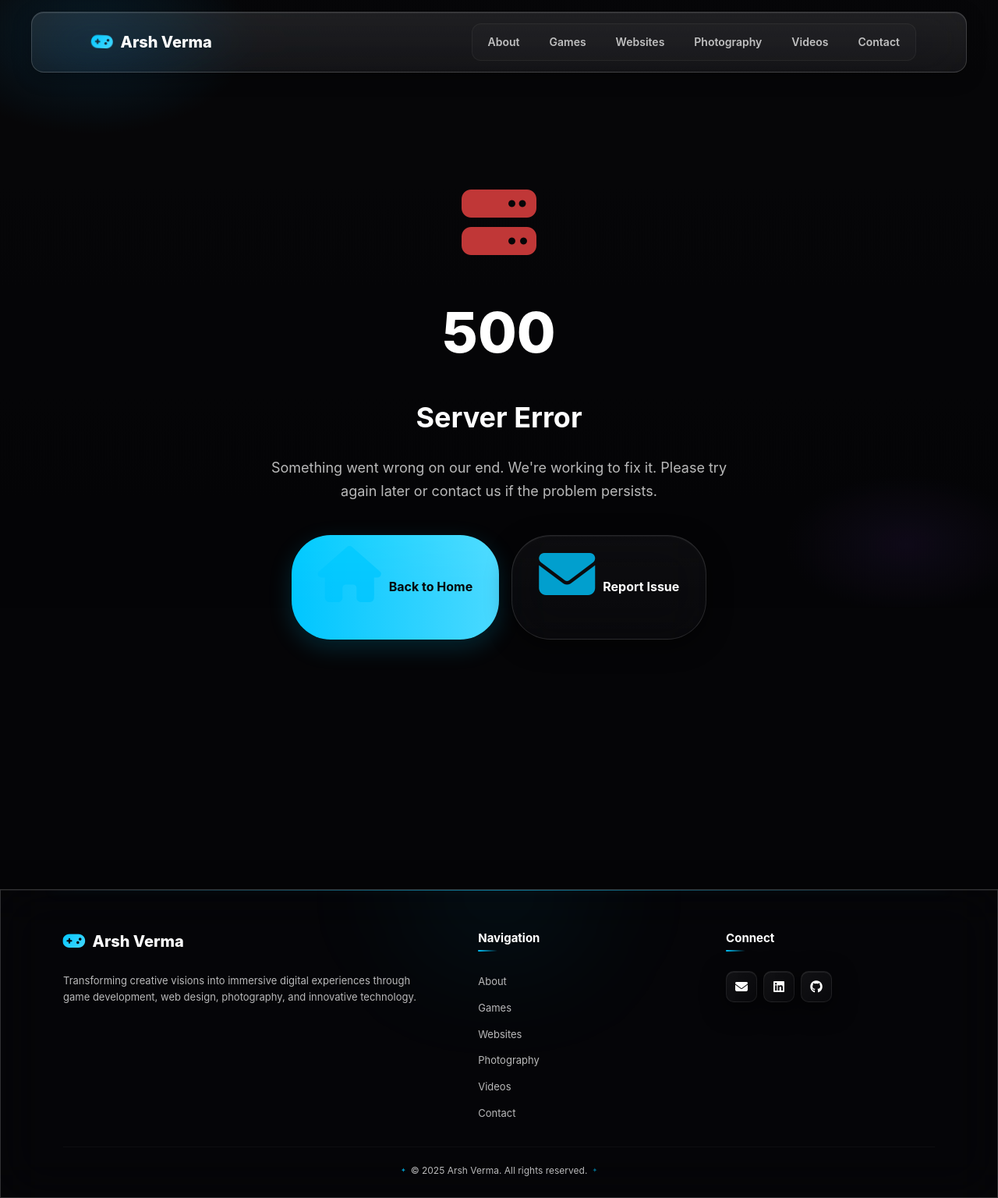
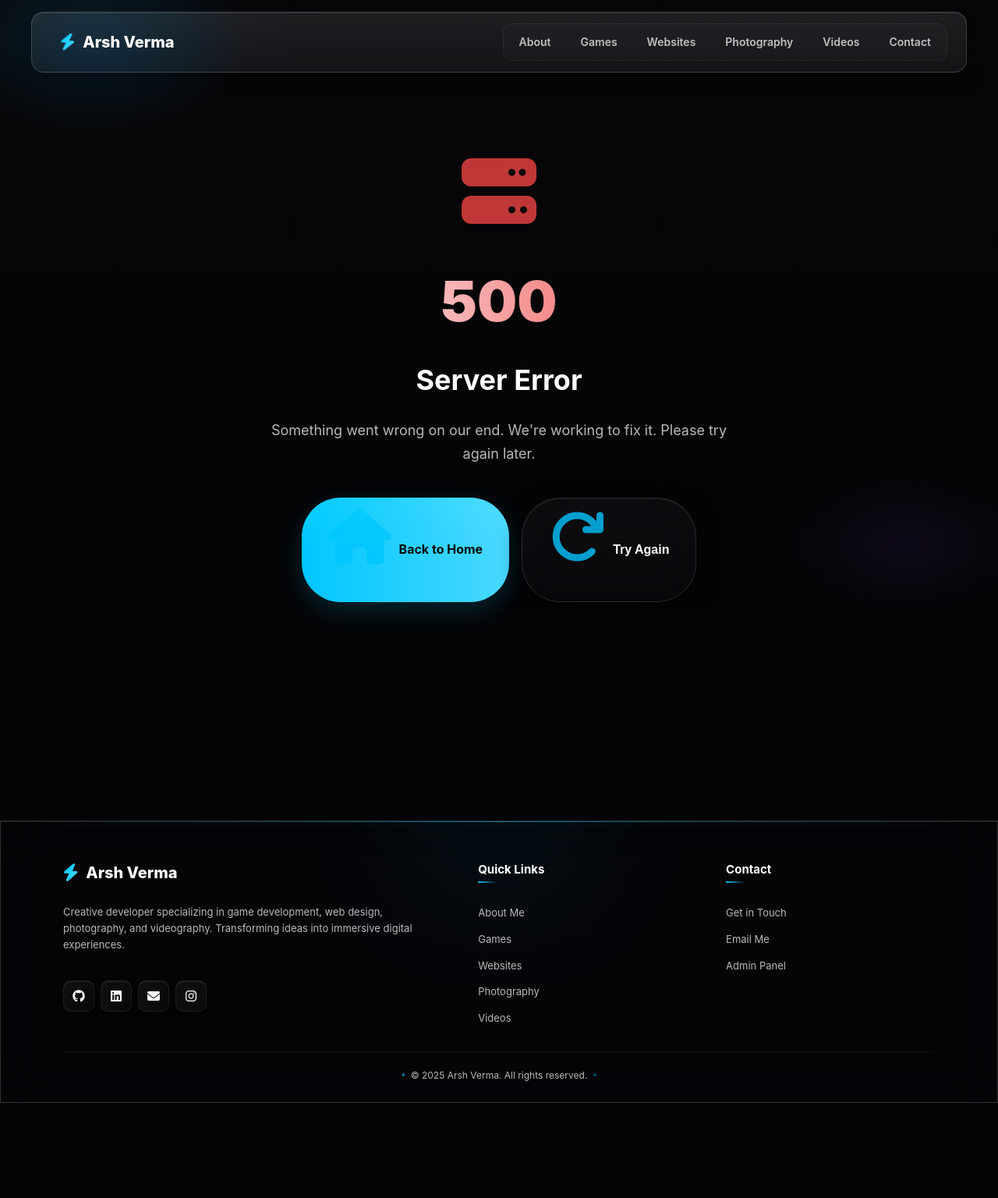
Before and after one commit to ArshVermaGit/ARSHCREATES, a Flask app: template templates/500.html in a window 1280 px wide. Shown: the whole page at 78% size. After the commit the page ends 1414 px from the top, so only its background shows below. Run offline with Flask 3, Linux system fonts and the light colour scheme; the template is opened without the code that fills it, so the values that code supplies are empty; some libraries are stand-ins or nearby versions.

Commit message:
Fixing Minor Errors.

```diff
--- a/app.py
+++ b/app.py
@@ -19,7 +19,7 @@ if not os.path.exists(FEEDBACK_FILE):
     with open(FEEDBACK_FILE, 'w') as f:
         json.dump([], f)
 
-# Sample data (replace with your actual data or database)
+# Sample data
 GAMES = [
     {
         'id': 1,
@@ -74,6 +74,7 @@ def index():
                          videos=VIDEOS)
 
 @app.route('/contact', methods=['POST'])
+@app.route('/submit_feedback', methods=['POST'])
 def contact():
     """Handle contact form submission"""
     try:
@@ -88,7 +89,16 @@ def contact():
         if not all([full_name, email, contact_type, comment]):
             return jsonify({
                 'success': False,
-                'message': 'Please fill in all required fields'
+                'error': 'Please fill in all required fields'
+            }), 400
+
+        # Email validation
+        import re
+        email_regex = r'^[a-zA-Z0-9._%+-]+@[a-zA-Z0-9.-]+\.[a-zA-Z]{2,}$'
+        if not re.match(email_regex, email):
+            return jsonify({
+                'success': False,
+                'error': 'Please enter a valid email address'
             }), 400
 
         # Create feedback entry
@@ -103,8 +113,11 @@ def contact():
         }
 
         # Read existing feedback
-        with open(FEEDBACK_FILE, 'r') as f:
-            feedbacks = json.load(f)
+        try:
+            with open(FEEDBACK_FILE, 'r') as f:
+                feedbacks = json.load(f)
+        except (FileNotFoundError, json.JSONDecodeError):
+            feedbacks = []
 
         # Add new feedback
         feedbacks.append(feedback_entry)
@@ -122,7 +135,7 @@ def contact():
         print(f"Error saving feedback: {str(e)}")
         return jsonify({
             'success': False,
-            'message': 'An error occurred. Please try again later.'
+            'error': 'An error occurred. Please try again later.'
         }), 500
 
 @app.route('/admin/feedback')
@@ -134,81 +147,78 @@ def admin_feedback():
             feedbacks = json.load(f)
 
         # Sort by timestamp (newest first)
-        feedbacks.sort(key=lambda x: x['timestamp'], reverse=True)
+        feedbacks.sort(key=lambda x: x.get('timestamp', ''), reverse=True)
 
-        return render_template('admin_feedback.html', feedbacks=feedbacks)
+        return render_template('admin_feedback.html',
+                             feedbacks=feedbacks,
+                             now=datetime.now())
 
     except Exception as e:
         print(f"Error loading feedback: {str(e)}")
-        return render_template('admin_feedback.html', feedbacks=[])
+        return render_template('admin_feedback.html',
+                             feedbacks=[],
+                             now=datetime.now())
 
-@app.route('/submit_feedback', methods=['POST'])
-def submit_feedback():
+@app.route('/delete_feedback/<feedback_id>', methods=['DELETE'])
+def delete_feedback(feedback_id):
+    """Delete feedback entry"""
     try:
-        # Get form data
-        full_name = request.form.get('full_name')
-        email = request.form.get('email')
-        phone = request.form.get('phone')
-        contact_type = request.form.get('contact_type')
-        comment = request.form.get('comment')
+        # Read feedback from file
+        with open(FEEDBACK_FILE, 'r') as f:
+            feedbacks = json.load(f)
 
-        # Basic validation
-        if not all([full_name, email, contact_type, comment]):
-            return jsonify({'success': False, 'error': 'All required fields must be filled'})
+        # Filter out the feedback to delete
+        feedbacks = [f for f in feedbacks if f.get('id') != feedback_id]
 
-        # Email validation
-        import re
-        email_regex = r'^[a-zA-Z0-9._%+-]+@[a-zA-Z0-9.-]+\.[a-zA-Z]{2,}$'
-        if not re.match(email_regex, email):
-            return jsonify({'success': False, 'error': 'Please enter a valid email address'})
-
-        # Here you would typically save to database
-        # For SQLite example:
-        """
-        from datetime import datetime
-        new_feedback = Feedback(
-            full_name=full_name,
-            email=email,
-            phone=phone,
-            contact_type=contact_type,
-            comment=comment,
-            timestamp=datetime.utcnow()
-        )
-        db.session.add(new_feedback)
-        db.session.commit()
-        """
-
-        print(f"Feedback received: {full_name}, {email}, {contact_type}")
+        # Save updated feedback
+        with open(FEEDBACK_FILE, 'w') as f:
+            json.dump(feedbacks, f, indent=4)
 
         return jsonify({'success': True})
 
     except Exception as e:
-        return jsonify({'success': False, 'error': str(e)})
-
-@app.route('/delete_feedback/<int:feedback_id>', methods=['DELETE'])
-def delete_feedback(feedback_id):
-    try:
-        # Here you would delete from database
-        """
-        feedback = Feedback.query.get(feedback_id)
-        if feedback:
-            db.session.delete(feedback)
-            db.session.commit()
-        """
-        return jsonify({'success': True})
-    except Exception as e:
-        return jsonify({'success': False, 'error': str(e)})
+        print(f"Error deleting feedback: {str(e)}")
+        return jsonify({'success': False, 'error': str(e)}), 500
 
 @app.route('/export_feedback_csv')
 def export_feedback_csv():
+    """Export feedback as CSV"""
     try:
         # Get filter parameters
         search = request.args.get('search', '')
         contact_type = request.args.get('type', '')
         date_filter = request.args.get('date', '')
 
-        # Here you would query your database with filters
-        # feedbacks = Feedback.query.filter(...).all()
+        # Read feedback from file
+        with open(FEEDBACK_FILE, 'r') as f:
+            feedbacks = json.load(f)
+
+        # Apply filters if provided
+        if search:
+            search_lower = search.lower()
+            feedbacks = [f for f in feedbacks if
+                        search_lower in f.get('full_name', '').lower() or
+                        search_lower in f.get('email', '').lower() or
+                        search_lower in f.get('comment', '').lower()]
+
+        if contact_type:
+            feedbacks = [f for f in feedbacks if f.get('contact_type') == contact_type]
+
+        if date_filter:
+            now = datetime.now()
+            if date_filter == 'today':
+                today = now.strftime('%Y-%m-%d')
+                feedbacks = [f for f in feedbacks if f.get('timestamp', '').startswith(today)]
+            elif date_filter == 'week':
+                # Filter last 7 days
+                from datetime import timedelta
+                week_ago = (now - timedelta(days=7)).strftime('%Y-%m-%d')
+                feedbacks = [f for f in feedbacks if f.get('timestamp', '') >= week_ago]
+            elif date_filter == 'month':
+                # Filter last 30 days
+                from datetime import timedelta
+                month_ago = (now - timedelta(days=30)).strftime('%Y-%m-%d')
+                feedbacks = [f for f in feedbacks if f.get('timestamp', '') >= month_ago]
 
         # Create CSV in memory
         output = io.StringIO()
@@ -217,18 +227,17 @@ def export_feedback_csv():
         # Write header
         writer.writerow(['Date', 'Name', 'Email', 'Phone', 'Type', 'Message'])
 
-        # Write data (replace with actual database query)
-        # for feedback in feedbacks:
-        #     writer.writerow([
-        #         feedback.timestamp,
-        #         feedback.full_name,
-        #         feedback.email,
-        #         feedback.phone or '',
-        #         feedback.contact_type,
-        #         feedback.comment
-        #     ])
+        # Write data
+        for feedback in feedbacks:
+            writer.writerow([
+                feedback.get('timestamp', ''),
+                feedback.get('full_name', ''),
+                feedback.get('email', ''),
+                feedback.get('phone', ''),
+                feedback.get('contact_type', '').replace('_', ' ').title(),
+                feedback.get('comment', '')
+            ])
 
-        # For now, return empty CSV
         output.seek(0)
 
         return Response(
@@ -238,7 +247,8 @@ def export_feedback_csv():
         )
 
     except Exception as e:
-        return jsonify({'success': False, 'error': str(e)})
+        print(f"Error exporting CSV: {str(e)}")
+        return jsonify({'success': False, 'error': str(e)}), 500
 
 @app.route('/api/feedback')
 def api_feedback():
@@ -247,7 +257,7 @@ def api_feedback():
         with open(FEEDBACK_FILE, 'r') as f:
             feedbacks = json.load(f)
 
-        feedbacks.sort(key=lambda x: x['timestamp'], reverse=True)
+        feedbacks.sort(key=lambda x: x.get('timestamp', ''), reverse=True)
 
         return jsonify({
             'success': True,
--- a/templates/500.html
+++ b/templates/500.html
@@ -5,20 +5,20 @@
 {% block content %}
 <section class="section" style="min-height: 80vh; display: flex; align-items: center; justify-content: center;">
     <div class="container">
-        <div class="empty-state" style="padding: 120px 40px;">
-            <i class="fas fa-server" style="font-size: 96px; color: #ef4444; margin-bottom: 32px; display: block; opacity: 0.8;"></i>
-            <h1 style="font-size: 72px; margin-bottom: 24px; font-weight: 800; color: var(--text-primary);">500</h1>
-            <h3 style="font-size: 36px; margin-bottom: 20px; font-weight: 700; color: var(--text-primary);">Server Error</h3>
-            <p style="font-size: 18px; color: var(--text-secondary); line-height: 1.7; margin-bottom: 40px; max-width: 600px; margin-left: auto; margin-right: auto;">
-                Something went wrong on our end. We're working to fix it. Please try again later or contact us if the problem persists.
+        <div class="empty-state" style="padding: 80px 40px;">
+            <i class="fas fa-server" style="font-size: 96px; color: #ef4444; margin-bottom: 32px; opacity: 0.8;"></i>
+            <h1 style="font-size: 72px; font-weight: 900; margin-bottom: 16px; background: linear-gradient(90deg, #ffffff 0%, #ef4444 100%); -webkit-background-clip: text; background-clip: text; -webkit-text-fill-color: transparent;">500</h1>
+            <h3 style="font-size: 36px; margin-bottom: 20px; font-weight: 700;">Server Error</h3>
+            <p style="font-size: 18px; color: var(--text-secondary); line-height: 1.7; max-width: 600px; margin: 0 auto 40px;">
+                Something went wrong on our end. We're working to fix it. Please try again later.
             </p>
             <div style="display: flex; gap: 16px; justify-content: center; flex-wrap: wrap;">
                 <a href="/" class="btn btn-primary">
                     <i class="fas fa-home"></i> Back to Home
                 </a>
-                <a href="mailto:arshvermadev@gmail.com" class="btn btn-glass">
-                    <i class="fas fa-envelope"></i> Report Issue
-                </a>
+                <button onclick="location.reload()" class="btn btn-glass">
+                    <i class="fas fa-redo"></i> Try Again
+                </button>
             </div>
         </div>
     </div>
--- a/templates/base.html
+++ b/templates/base.html
@@ -3,32 +3,37 @@
 <head>
     <meta charset="UTF-8">
     <meta name="viewport" content="width=device-width, initial-scale=1.0">
-    <meta name="description" content="Arsh Verma - Creative Developer Portfolio - Games, Websites, Photography, and More">
+    <meta name="description" content="Arsh Verma - Creative Developer & Content Creator specializing in game development, web design, photography, and videography">
     <title>{% block title %}Arsh Verma - Creative Developer{% endblock %}</title>
 
+    <!-- Stylesheets -->
+    <link rel="stylesheet" href="{{ url_for('static', filename='css/style.css') }}">
+
+    <!-- Font Awesome -->
     <link rel="stylesheet" href="https://cdnjs.cloudflare.com/ajax/libs/font-awesome/6.4.0/css/all.min.css">
-    <link rel="stylesheet" href="{{ url_for('static', filename='css/style.css') }}">
+
+    <!-- Favicon -->
+    <link rel="icon" type="image/x-icon" href="{{ url_for('static', filename='images/favicon.ico') }}">
+
+    {% block extra_head %}{% endblock %}
 </head>
 <body>
-    <!-- NOTIFICATION CONTAINER -->
-    <div id="notificationContainer"></div>
-
-    <!-- NAVIGATION BAR -->
+    <!-- Navbar -->
     <nav class="navbar" id="navbar">
-        <div class="container nav-container">
+        <div class="nav-container">
             <a href="/" class="logo">
-                <i class="fas fa-gamepad"></i>
+                <i class="fas fa-bolt"></i>
                 <span>Arsh Verma</span>
             </a>
             <ul class="nav-menu" id="navMenu">
-                <li><a href="/#about">About</a></li>
-                <li><a href="/#games">Games</a></li>
-                <li><a href="/#websites">Websites</a></li>
-                <li><a href="/#photography">Photography</a></li>
-                <li><a href="/#videos">Videos</a></li>
-                <li><a href="/#contact">Contact</a></li>
+                <li><a href="/#about"><span>About</span></a></li>
+                <li><a href="/#games"><span>Games</span></a></li>
+                <li><a href="/#websites"><span>Websites</span></a></li>
+                <li><a href="/#photography"><span>Photography</span></a></li>
+                <li><a href="/#videos"><span>Videos</span></a></li>
+                <li><a href="/#contact"><span>Contact</span></a></li>
             </ul>
-            <button class="nav-toggle" id="navToggle">
+            <button class="nav-toggle" id="navToggle" aria-label="Toggle navigation">
                 <span></span>
                 <span></span>
                 <span></span>
@@ -36,62 +41,65 @@
         </div>
     </nav>
 
-    <!-- MAIN CONTENT -->
+    <!-- Main Content -->
     <main>
         {% block content %}{% endblock %}
     </main>
 
-    <!-- FOOTER -->
+    <!-- Footer -->
     <footer class="footer">
         <div class="container">
             <div class="footer-content">
-                <!-- BRAND SECTION -->
                 <div class="footer-section">
                     <div class="footer-brand">
-                        <i class="fas fa-gamepad"></i>
+                        <i class="fas fa-bolt"></i>
                         <span>Arsh Verma</span>
                     </div>
-                    <p>Transforming creative visions into immersive digital experiences through game development, web design, photography, and innovative technology.</p>
+                    <p>Creative developer specializing in game development, web design, photography, and videography. Transforming ideas into immersive digital experiences.</p>
+                    <div class="social-links" style="margin-top: 20px;">
+                        <a href="https://github.com/ArshVermaGit" target="_blank" rel="noopener" aria-label="GitHub">
+                            <i class="fab fa-github"></i>
+                        </a>
+                        <a href="https://linkedin.com/in/arshvermadev/" target="_blank" rel="noopener" aria-label="LinkedIn">
+                            <i class="fab fa-linkedin"></i>
+                        </a>
+                        <a href="mailto:arshvermadev@gmail.com" aria-label="Email">
+                            <i class="fas fa-envelope"></i>
+                        </a>
+                        <a href="https://instagram.com/arshverma" target="_blank" rel="noopener" aria-label="Instagram">
+                            <i class="fab fa-instagram"></i>
+                        </a>
+                    </div>
                 </div>
-
-                <!-- NAVIGATION SECTION -->
                 <div class="footer-section">
-                    <h4>Navigation</h4>
+                    <h4>Quick Links</h4>
                     <ul>
-                        <li><a href="/#about">About</a></li>
+                        <li><a href="/#about">About Me</a></li>
                         <li><a href="/#games">Games</a></li>
                         <li><a href="/#websites">Websites</a></li>
                         <li><a href="/#photography">Photography</a></li>
                         <li><a href="/#videos">Videos</a></li>
-                        <li><a href="/#contact">Contact</a></li>
                     </ul>
                 </div>
-
-                <!-- SOCIAL LINKS SECTION -->
                 <div class="footer-section">
-                    <h4>Connect</h4>
-                    <div class="social-links">
-                        <a href="mailto:arshvermadev@gmail.com" title="Email" aria-label="Email">
-                            <i class="fas fa-envelope"></i>
-                        </a>
-                        <a href="https://linkedin.com/in/arshvermadev/" target="_blank" rel="noopener" title="LinkedIn" aria-label="LinkedIn">
-                            <i class="fab fa-linkedin"></i>
-                        </a>
-                        <a href="https://github.com/ArshVermaGit" target="_blank" rel="noopener" title="GitHub" aria-label="GitHub">
-                            <i class="fab fa-github"></i>
-                        </a>
-                    </div>
+                    <h4>Contact</h4>
+                    <ul>
+                        <li><a href="/#contact">Get in Touch</a></li>
+                        <li><a href="mailto:arshvermadev@gmail.com">Email Me</a></li>
+                        <li><a href="/admin/feedback">Admin Panel</a></li>
+                    </ul>
                 </div>
             </div>
-
-            <!-- COPYRIGHT SECTION -->
             <div class="footer-bottom">
-                <p>&copy; 2025 Arsh Verma. All rights reserved.</p>
+                <p>&copy; {{ now.year if now else 2025 }} Arsh Verma. All rights reserved.</p>
             </div>
         </div>
     </footer>
 
-    <!-- SCRIPTS -->
+    <!-- Notification Container -->
+    <div id="notificationContainer"></div>
+
+    <!-- Scripts -->
     <script src="{{ url_for('static', filename='js/script.js') }}"></script>
     {% block extra_scripts %}{% endblock %}
 </body>
```
Also changed, not shown: static/js/main.js (+4 -7 lines), templates/404.html (+7 -7 lines), templates/admin_feedback.html (+73 -47 lines).
